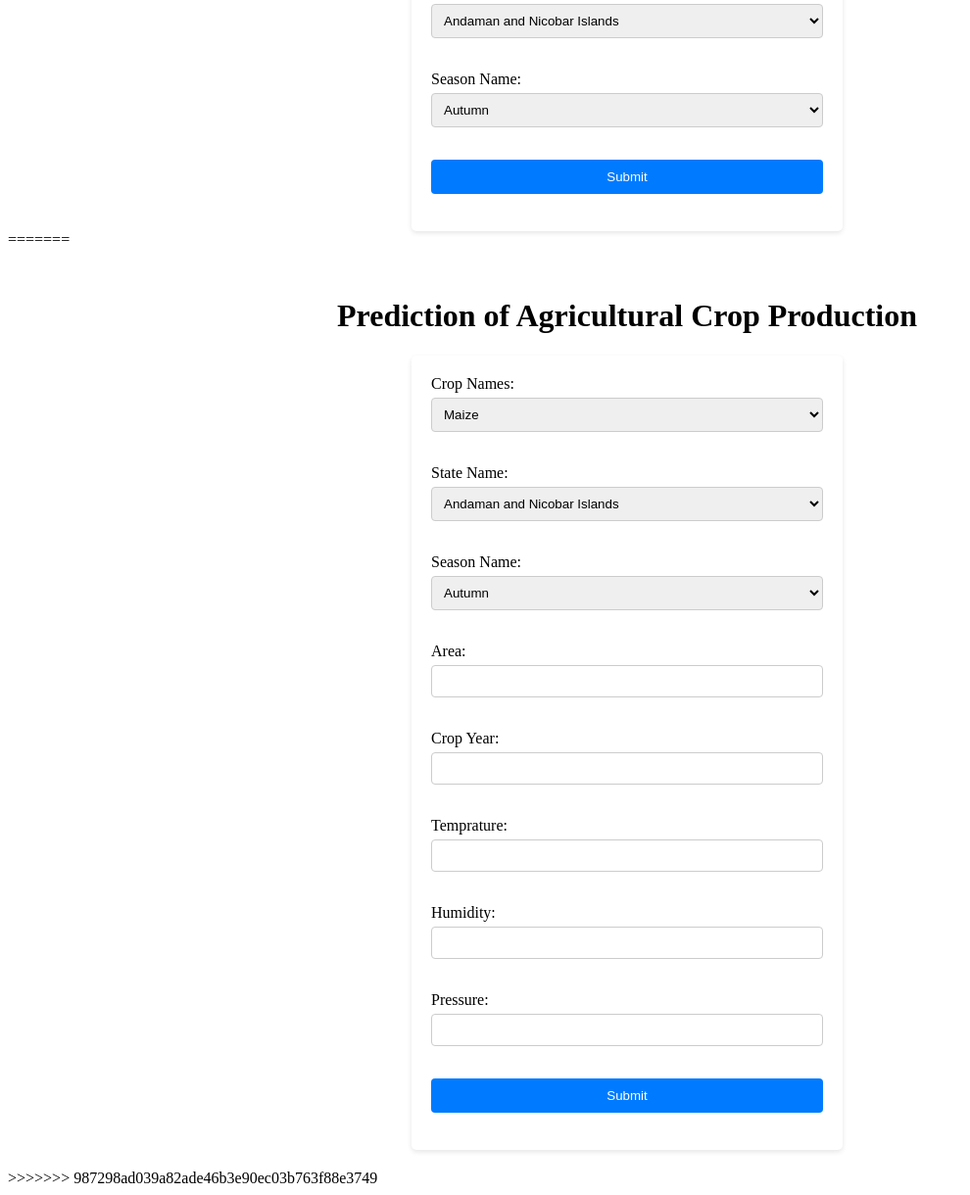
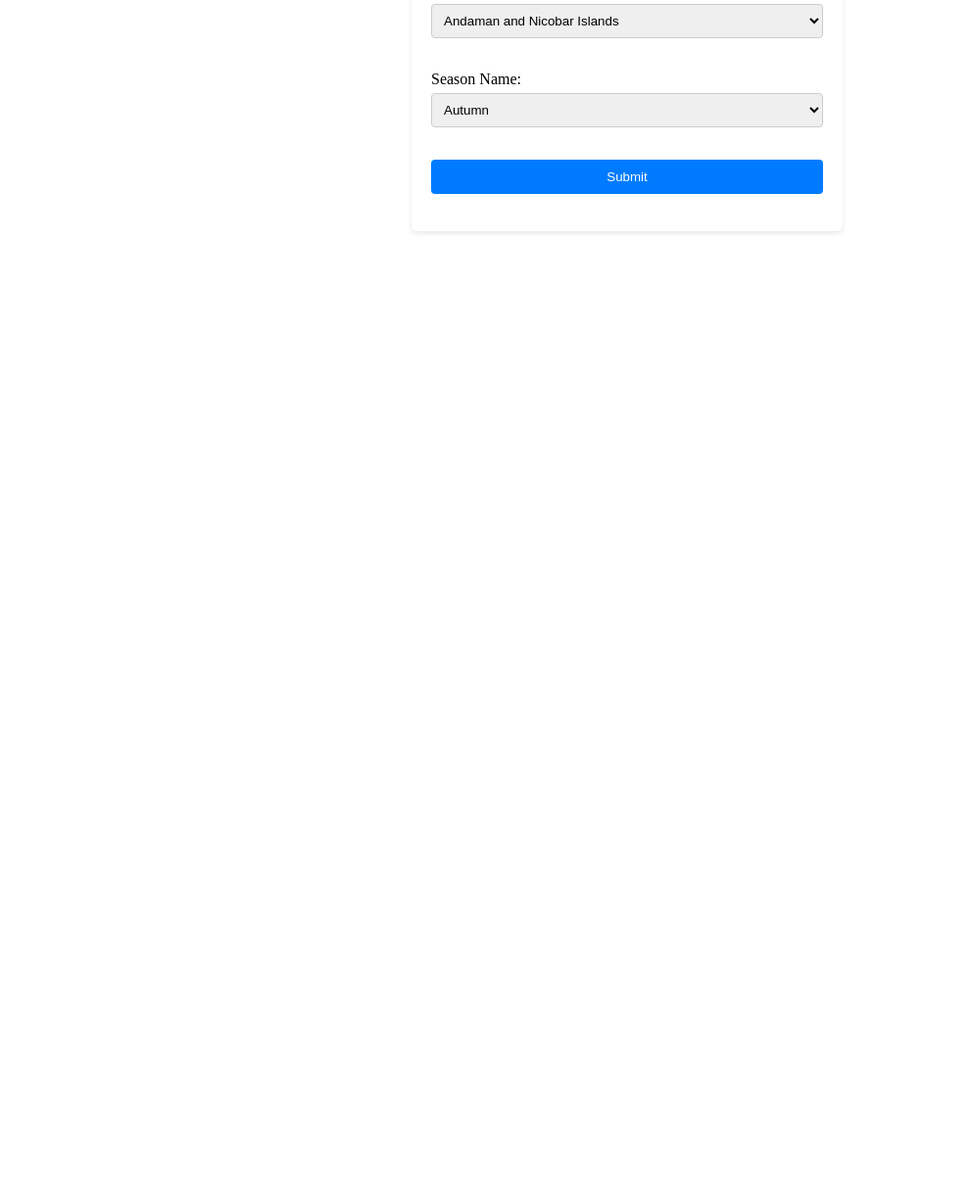
Before and after one commit to john-eldho-projects/project-predicting_crop_produce.github.io, a Python web app: template templates/index.html in a window 1280 px wide. Shown: the part 709-1929 px from the top of the page at 98% size, without its empty margins (0-990 px from the left). After the commit the page ends 947 px from the top, so only its background shows below. Run offline with Jinja, Linux system fonts and the light colour scheme; the template is opened without the code that fills it, so the values that code supplies are empty.

Commit message:
Update index.html

```diff
--- a/templates/index.html
+++ b/templates/index.html
@@ -92,103 +92,5 @@
 
 
     </body>
-=======
-<!DOCTYPE html>
-<html lang="en">
-    <head>
-        <meta charset="UTF-8">
-        <meta name="viewpoint" content="width=device-width, initial-scale=1.0">
-        <link rel="stylesheet" href="static/style.css">
-        <title>Production Prediction </title>
 
-    </head>
-
-    <body>
-        <h1>Prediction of Agricultural Crop Production </h1>
-
-
-        <form action="/predict" method="post" class="container">
-
-            <label for="Crop Names">Crop Names:</label>
-            <select id="Crop Names" name="Crop Names">
-                <option value="Maize">Maize</option>
-                <option value="Rice">Rice</option>
-                <option value="Sugarcane">Sugarcane</option>
-                <option value="Wheat">Wheat</option>
-                <!-- Add more options as needed -->
-            </select><br><br>
-
-
-            <label for="State Name">State Name:</label>
-            <select id="State Name" name="State Name">
-                <option value="Andaman and Nicobar Islands">Andaman and Nicobar Islands</option>
-                <option value="Arunachal Pradesh">Arunachal Pradesh</option>
-                <option value="Assam">Assam</option>
-                <option value="Bihar">Bihar</option>
-                <option value="Chandigarh">Chandigarh</option>
-                <option value="Chhattisgarh">Chhattisgarh</option>
-                <option value="Dadra and Nagar Haveli">Dadra and Nagar Haveli</option>
-                <option value="Goa">Goa</option>
-                <option value="Gujarat">Gujarat</option>
-                <option value="Haryana">Haryana</option>
-                <option value="Himachal Pradesh">Himachal Pradesh</option>
-                <option value="Jammu and Kashmir ">Jammu and Kashmir </option>
-                <option value="Jharkhand">Jharkhand</option>
-                <option value="Karnataka">Karnataka</option>
-                <option value="Madhya Pradesh">Madhya Pradesh</option>
-                <option value="Maharashtra">Maharashtra</option>
-                <option value="Manipur">Manipur</option>
-                <option value="Meghalaya">Meghalaya</option>
-                <option value="Mizoram">Mizoram</option>
-                <option value="Nagaland">Nagaland</option>
-                <option value="Odisha">Odisha</option>
-                <option value="Puducherry">Puducherry</option>
-                <option value="Punjab">Punjab</option>
-                <option value="Rajasthan">Rajasthan</option>
-                <option value="Sikkim">Sikkim</option>
-                <option value="Tamil Nadu">Tamil Nadu</option>
-                <option value="Telangana">Telangana</option>
-                <option value="Tripura">Tripura</option>
-                <option value="Uttar Pradesh">Uttar Pradesh</option>
-                <option value="Uttarakhand">Uttarakhand</option>
-                <option value="West Bengal">West Bengal</option>
-
-            </select><br><br>
-
-            <label for="Season Name">Season Name:</label>
-            <select id="Season Name" name="Season Name">
-                <option value="Autumn">Autumn</option>
-                <option value="Kharif">Kharif</option>
-                <option value="Rabi">Rabi</option>
-                <option value="Summer">Summer</option>
-                <option value="Whole Year">Whole Year</option>
-                <option value="Winter">Winter</option>
-                <!-- Add more options as needed -->
-            </select><br><br>
-
-            <label for="Area">Area:</label>
-            <input type="number" id="Area" name="Area" min="0" max="50000" required><br><br>
-
-            <label for="Crop Year"> Crop Year:</label>
-            <input type="number" id="Crop Year" name="Crop Year" min="1995" max="2030" required><br><br>
-
-            <label for="Temprature">Temprature:</label>
-            <input type="number" id="Temprature" name="Temprature" required><br><br>
-
-            <label for="Humidity">Humidity:</label>
-            <input type="number" id="Humidity" name="Humidity" required><br><br>
-
-            <label for="Pressure">Pressure:</label>
-            <input type="number" id="Pressure" name="Pressure" required><br><br>
-
-            <button type="submit"> Submit </button><br><br>
-
-        </form>
-
-
-        <h2>            </h2>
-
-
-    </body>
->>>>>>> 987298ad039a82ade46b3e90ec03b763f88e3749
 </html>
```
